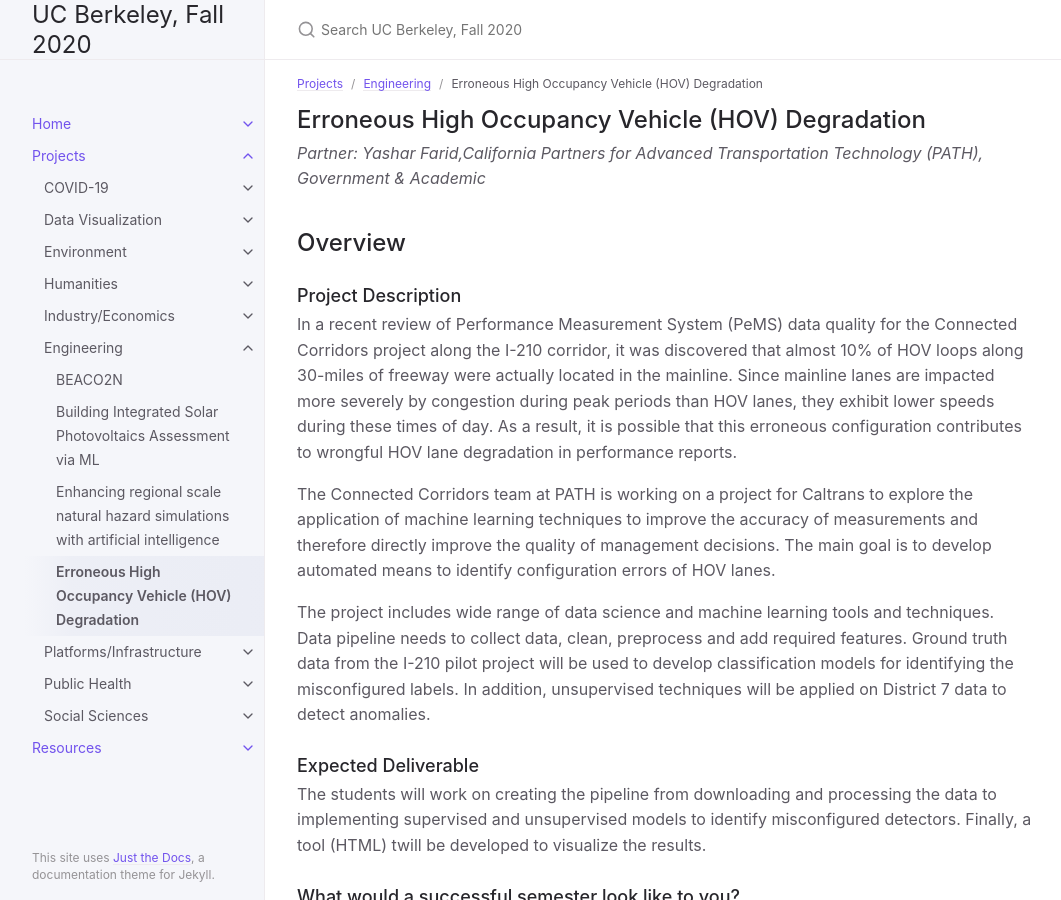
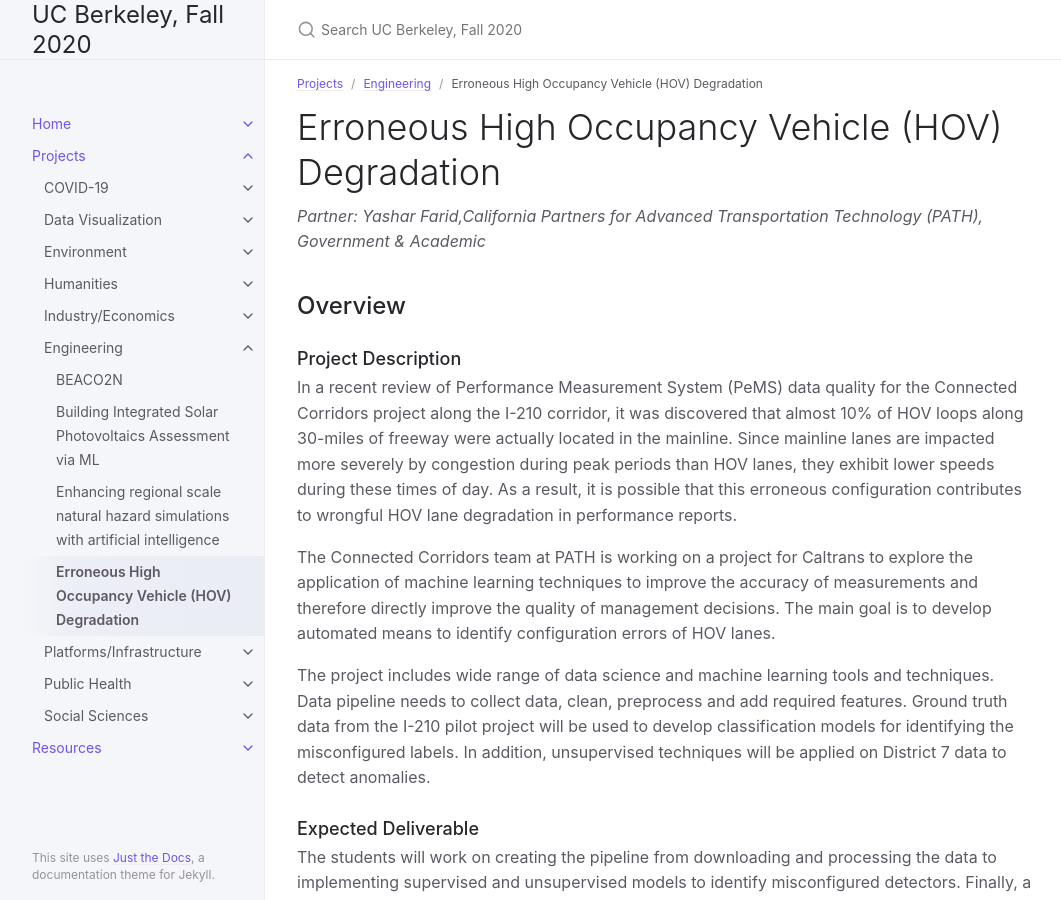
Before and after one commit to DS-Discovery/ds-discovery.github.io, a Jekyll site: the page built from Projects/Engineering/Erroneous High Occupancy Vehicle (HOV) Degradation.md, in a window 1280 px wide and 900 px high. Shown: the whole window, without its empty margins (107-1168 px from the left). Built offline with Jekyll 4.4.1, drawn with Linux system fonts in a browser that asks for light colours.

```diff
--- a/Projects/Engineering/Erroneous High Occupancy Vehicle (HOV) Degradation.md
+++ b/Projects/Engineering/Erroneous High Occupancy Vehicle (HOV) Degradation.md
@@ -6,7 +6,7 @@ grand_parent: Projects
 nav_order: 2
 ---
 
-## Erroneous High Occupancy Vehicle (HOV) Degradation
+# Erroneous High Occupancy Vehicle (HOV) Degradation
 *Partner: Yashar Farid,California Partners for Advanced Transportation Technology (PATH), Government & Academic*
 
 ## Overview
```
